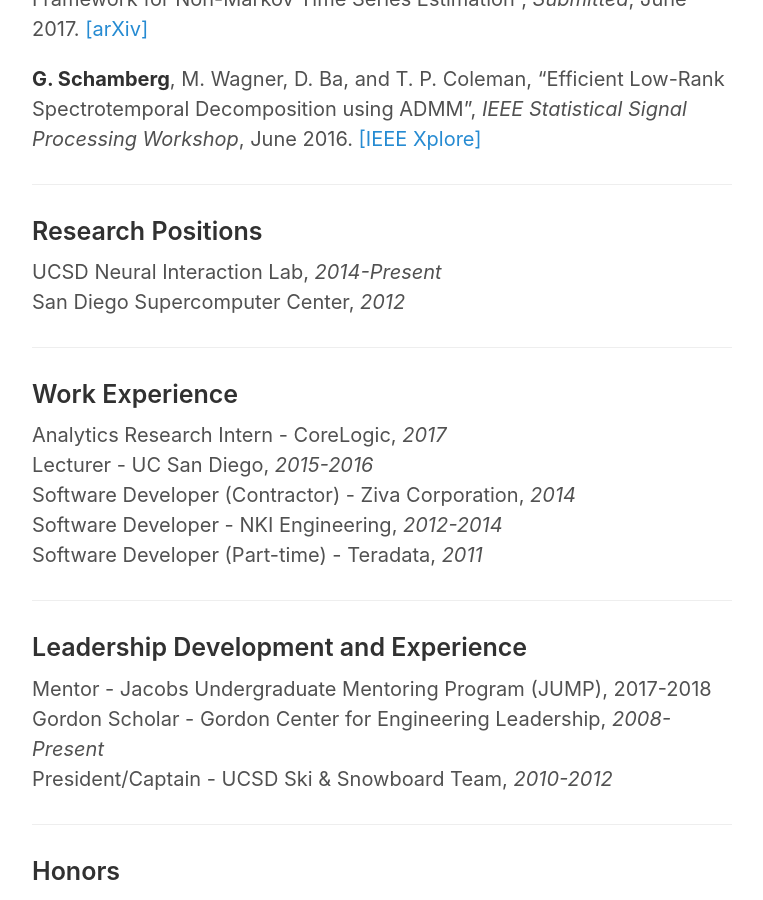
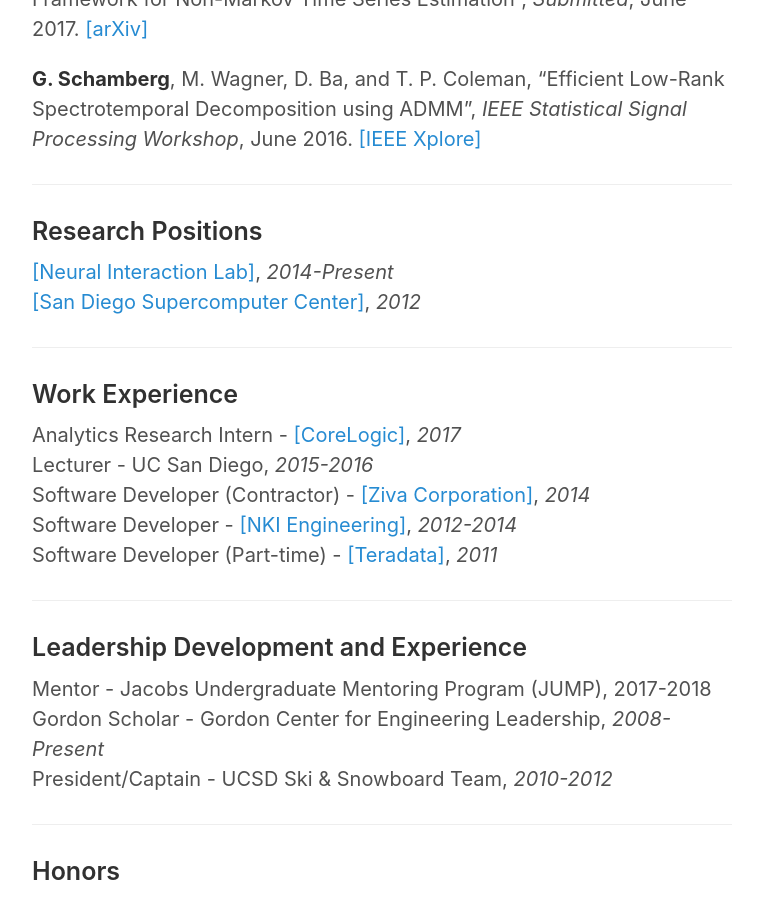
Before and after one commit to gabeschamberg/gabeschamberg.github.io, a Jekyll site: the page built from cv.md, in a window 1280 px wide and 900 px high, scrolled down 442 px. Shown: the whole window, without its empty margins (258-1021 px from the left). Built offline with Jekyll 4.4.1, drawn with Linux system fonts in a browser that asks for light colours.

Commit message:
updating cv

```diff
--- a/cv.md
+++ b/cv.md
@@ -22,18 +22,18 @@
 
 ### Research Positions
 
-UCSD Neural Interaction Lab, *2014-Present* \\
-San Diego Supercomputer Center, *2012*
+[[Neural Interaction Lab]](http://coleman.ucsd.edu/), *2014-Present* \\
+[[San Diego Supercomputer Center]](http://www.sdsc.edu/), *2012*
 
 -----
 
 ### Work Experience
 
-Analytics Research Intern - CoreLogic, *2017* \\
+Analytics Research Intern - [[CoreLogic]](http://www.corelogic.com/products/loansafe-fraud-manager.aspx), *2017* \\
 Lecturer - UC San Diego, *2015-2016* \\
-Software Developer (Contractor) - Ziva Corporation, *2014* \\
-Software Developer - NKI Engineering, *2012-2014* \\
-Software Developer (Part-time) - Teradata, *2011*
+Software Developer (Contractor) - [[Ziva Corporation]](http://www.ziva-corp.com/), *2014* \\
+Software Developer - [[NKI Engineering]](http://nkiconsulting.com/), *2012-2014* \\
+Software Developer (Part-time) - [[Teradata]](http://www.teradata.com/), *2011*
 
 -----
 
```
